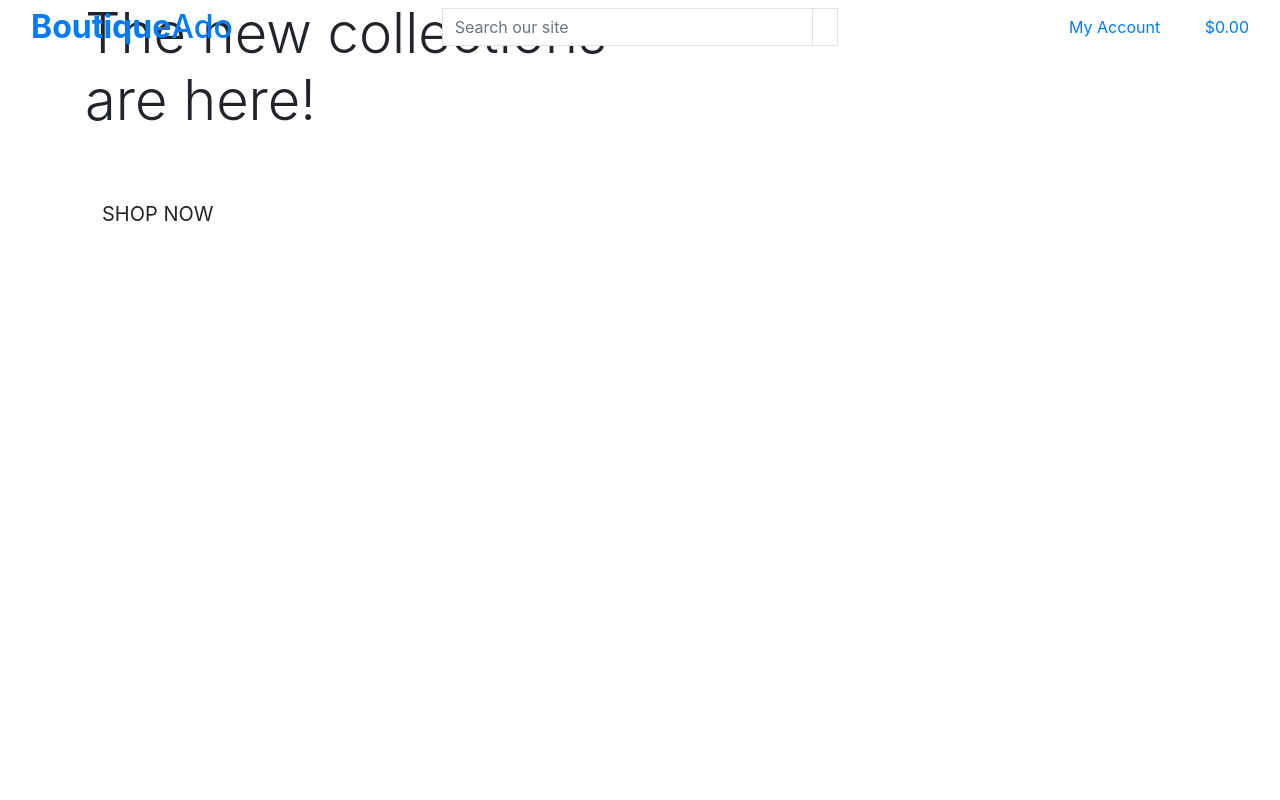
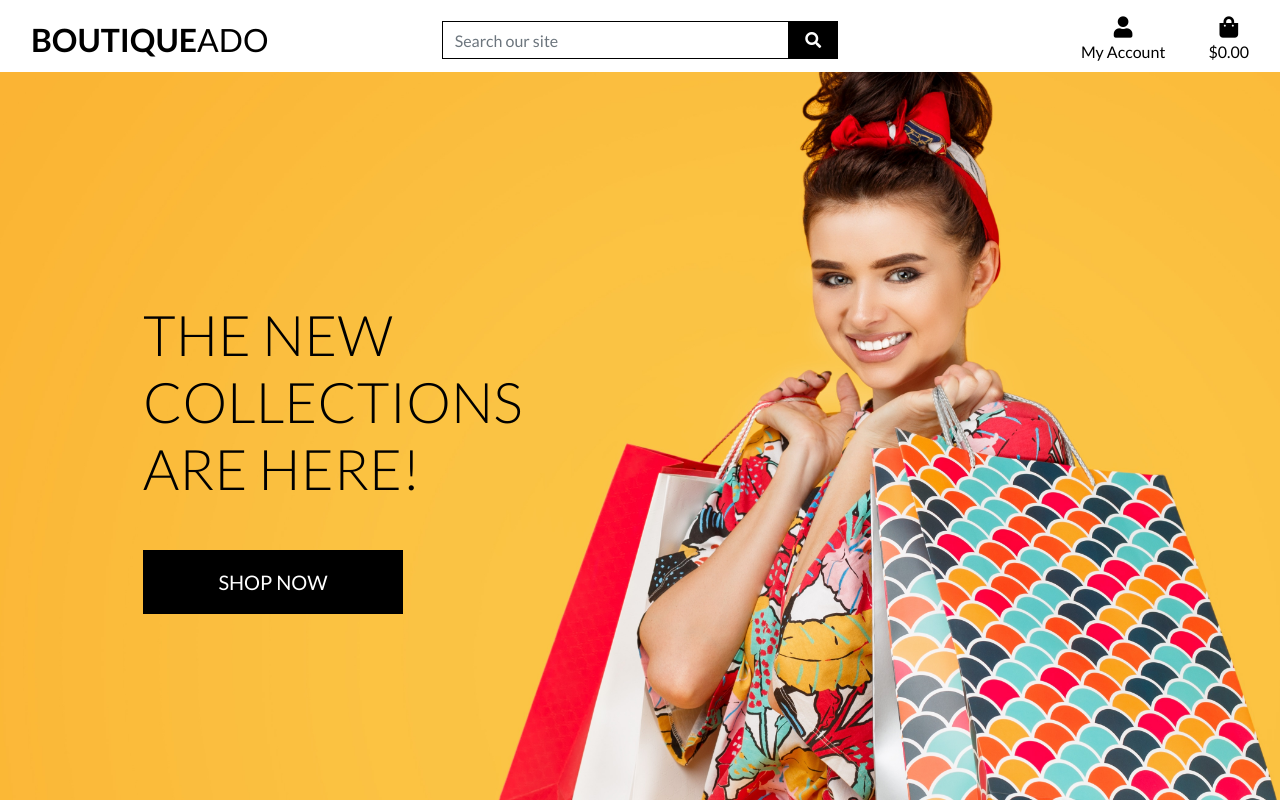
Before and after one commit to Mattjones444/boutique_ado_v1, a Django app: page / in a window 1280 px wide. Run offline with Django 3.2, Linux system fonts and the light colour scheme; some libraries are stand-ins or nearby versions.

Commit message:
Completed homepage header and css

```diff
--- a/boutique_ado/settings.py
+++ b/boutique_ado/settings.py
@@ -147,3 +147,7 @@ USE_TZ = True
 # https://docs.djangoproject.com/en/3.0/howto/static-files/
 
 STATIC_URL = '/static/'
+STATICFILES_DIRS = (os.path.join(BASE_DIR, 'static'),)
+
+MEDIA_URL = '/media/'
+MEDIA_ROOT = os.path.join(BASE_DIR, 'media')
--- a/boutique_ado/urls.py
+++ b/boutique_ado/urls.py
@@ -15,9 +15,11 @@ Including another URLconf
 """
 from django.contrib import admin
 from django.urls import path, include
+from django.conf import settings
+from django.conf.urls.static import static
 
 urlpatterns = [
     path('admin/', admin.site.urls),
     path('accounts/', include('allauth.urls')),
     path('', include('home.urls')),
-]
+] + static(settings.MEDIA_URL, document_root=settings.MEDIA_ROOT)
--- /dev/null
+++ b/static/css/base.css
@@ -0,0 +1,81 @@
+html {
+    height:100%;
+}
+
+body {
+    background: url('/media/homepage_background_cropped.jpg') no-repeat center center fixed;
+    background-size: cover;
+    height: calc(100vh - 165px);
+    color:#555;
+    font-family: 'Lato';
+}
+
+/* from Bulma */
+.icon {
+    align-items: center;
+    display: inline-flex;
+    justify-content: center;
+    height: 1.5rem;
+    width: 1.5rem;
+}
+
+.logo-font {
+    text-transform: uppercase;
+}
+
+.main-logo-link {
+    width: fit-content;
+}
+
+.shop-now-button {
+    background: black;
+    color: white;
+    min-width: 260px;
+}
+
+.btn-black {
+    background: black;
+    color: white;
+}
+
+.shop-now-button:hover,
+.shop-now-button:active,
+.shop-now-button:focus,
+.btn-black:hover,
+.btn-black:active,
+.btn-black:focus {
+    background: #222;
+    color: white;
+}
+
+.text-black {
+    color: #000 !important;
+}
+
+.border-black {
+    border: 1px solid black !important;
+}
+
+/* -------------------------------- Media Queries */
+
+/* Slightly larger container on xl screens */
+@media (min-width: 1200px) {
+  .container {
+    max-width: 80%;
+  }
+}
+
+/* fixed top navbar only on medium and up */
+@media (min-width: 992px) {
+    .fixed-top-desktop-only {
+        position: fixed;
+        top: 0;
+        right: 0;
+        left: 0;
+        z-index: 1030;
+    }
+
+    .header-container {
+        padding-top: 164px;
+    }
+}
--- a/templates/base.html
+++ b/templates/base.html
@@ -21,6 +21,11 @@
 
     {% block corecss%}
     <link rel="stylesheet" href="https://cdn.jsdelivr.net/npm/bootstrap@4.6.2/dist/css/bootstrap.min.css" integrity="sha384-xOolHFLEh07PJGoPkLv1IbcEPTNtaed2xpHsD9ESMhqIYd0nLMwNLD69Npy4HI+N" crossorigin="anonymous">
+    <link rel="preconnect" href="https://fonts.googleapis.com">
+<link rel="preconnect" href="https://fonts.gstatic.com" crossorigin>
+<link href="https://fonts.googleapis.com/css2?family=Lato:ital,wght@0,100;0,300;0,400;0,700;0,900;1,100;1,300;1,400;1,700;1,900&display=swap" rel="stylesheet">
+<link rel="stylesheet" href="https://cdnjs.cloudflare.com/ajax/libs/font-awesome/5.8.2/css/all.min.css" integrity="sha512-rqQltXRuHxtPWhktpAZxLHUVJ3Eombn3hvk9PHjV/N5DMUYnzKPC1i3ub0mEXgFzsaZNeJcoE0YHq0j/GFsdGg==" crossorigin="anonymous" referrerpolicy="no-referrer" />
+<link rel="stylesheet" href="{% static 'css/base.css' %}"
     {% endblock %}
 
     {% block core_js%}
@@ -33,14 +38,14 @@
   </head>
   <body>
     <header class="container-fluid fixed-top">
-      <div class="row">
+      <div id="top-nav" class="row bg-white pt-lg-2 d-none d-lg-flex">
         <div class="col-12 col-lg-4 my-auto py-1 py-lg-0 text-center text-lg-left">
           <a href="{% url 'home' %}" class="nav-link main-logo-link">
             <h2 class="logo-font text-black my-0"><strong>Boutique</strong>Ado</h2>
           </a>
         </div>
         <div class="col-12 col-lg-4 my-auto py-1 py-lg-0">
-          <form method="GET" action="{% url 'products' %}">
+          <form method="GET" action="">
             <div class="input-group w-100">
                 <input class="form-control border border-black rounded-0" type="text" name="q" placeholder="Search our site">
                 <div class="input-group-append">
@@ -76,7 +81,7 @@
           </div>
             </li>
             <li class="list-inline-item">
-              <a class="{% if grand_total %}text-info font-weight-bold{% else %}text-black{% endif %} nav-link" href="{% url 'view_bag' %}">
+              <a class="{% if grand_total %}text-info font-weight-bold{% else %}text-black{% endif %} nav-link" href="">
                 <div class="text-center">
                     <div><i class="fas fa-shopping-bag fa-lg"></i></div>
                     <p class="my-0">
```
Also changed, not shown: media/homepage_background_cropped.jpg (added).
